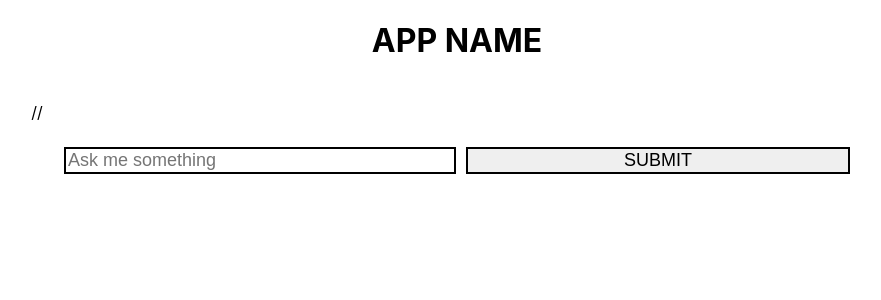
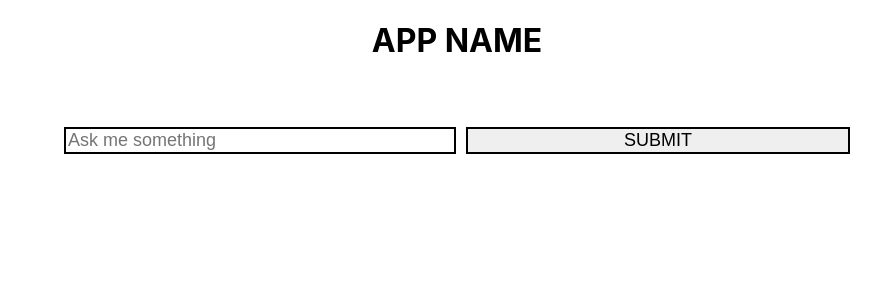
Before and after one commit to AliNooner/tiny-legs-tidbits, a React (Create React App) app: page / in a window 1280 px wide. Shown: the top 300 px of the page, without its empty margins (183-1064 px from the left). Built offline with nearby package versions, Linux system fonts and the light colour scheme.

Commit message:
Remove commented out code

```diff
--- a/src/Components/Ideas/Ideas.js
+++ b/src/Components/Ideas/Ideas.js
@@ -18,7 +18,6 @@ const ideaCards = responses.map(idea => {
 
   return (
     <div className='ideas-container'>
-    // {console.log(responses, 'hi')}
     {ideaCards}</div>
   )
 }
```
